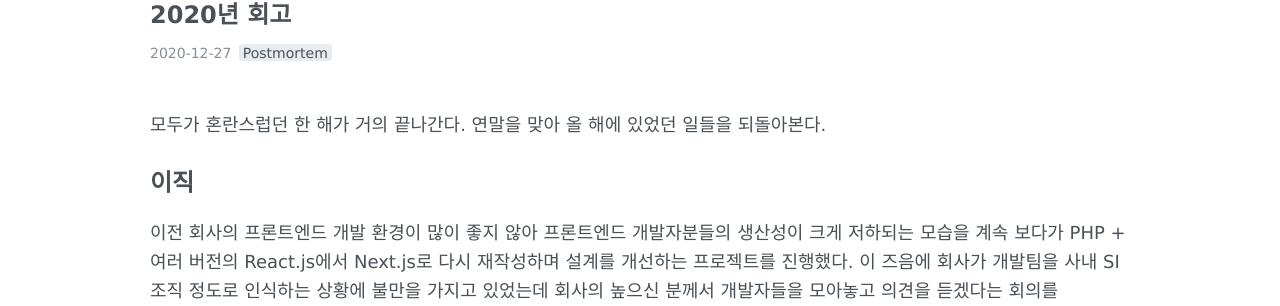
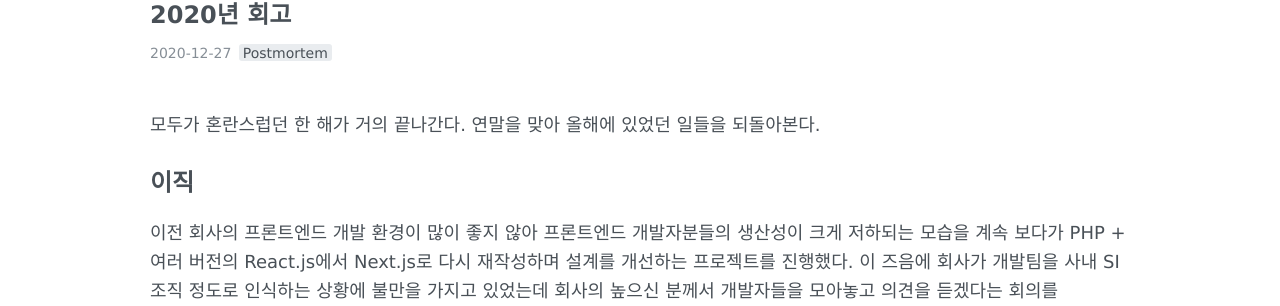
Before and after one commit to blurfx/xo.dev, a Jekyll site: the page built from _posts/2020-12-27-2020-postmortem.md, in a window 1280 px wide. Shown: the part 188-494 px from the top of the page. Built offline with Jekyll 4.4.1, drawn with Linux system fonts in a browser that asks for light colours; comment, search, counter and statistics services are not loaded.

Commit message:
fix: typo

```diff
--- a/_posts/2020-12-27-2020-postmortem.md
+++ b/_posts/2020-12-27-2020-postmortem.md
@@ -5,8 +5,7 @@ layout: post
 comments: true
 ---
 
-모두가 혼란스럽던 한 해가 거의 끝나간다. 연말을 맞아 올 해에 있었던 일들을 되돌아본다.
-
+모두가 혼란스럽던 한 해가 거의 끝나간다. 연말을 맞아 올해에 있었던 일들을 되돌아본다.
 
 # 이직
 
```
